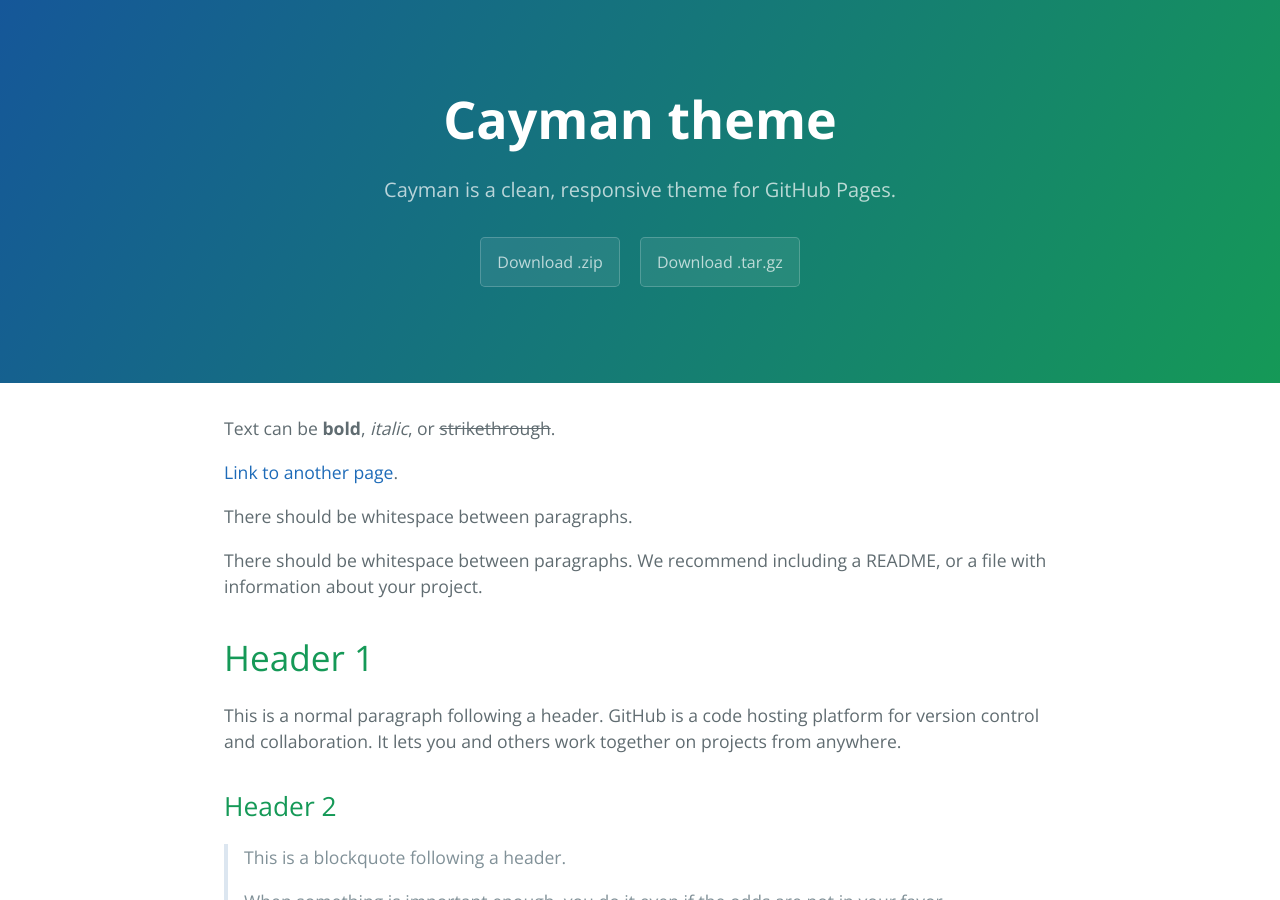
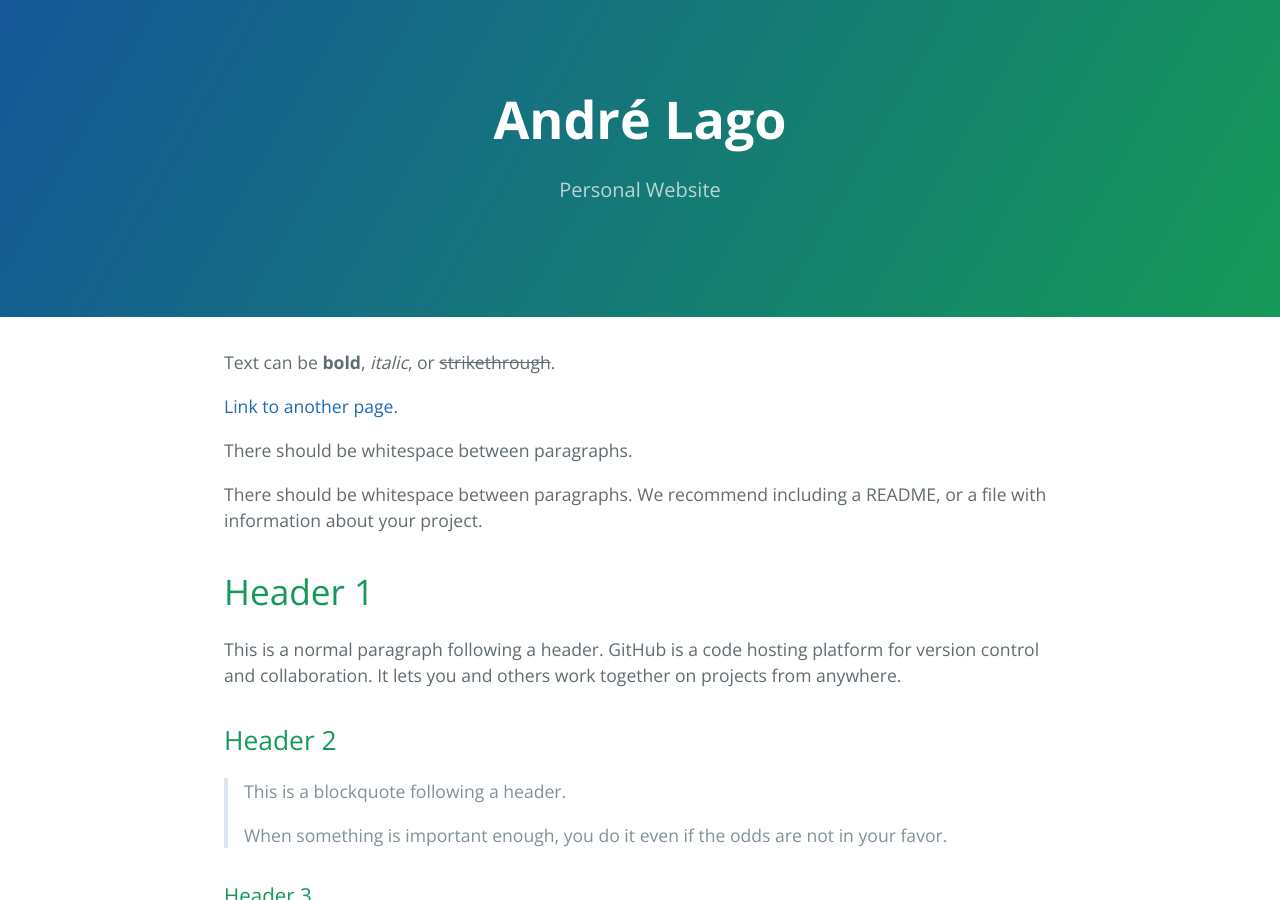
Before and after one commit to andrelago13/andrelago13.github.io, a Jekyll site: the page built from index.md, in a window 1280 px wide and 900 px high. Built offline with Jekyll 4.4.1, drawn with Linux system fonts in a browser that asks for light colours.

Commit message:
Test change

```diff
--- a/_config.yml
+++ b/_config.yml
@@ -1,5 +1,5 @@
-title: Cayman theme
-description: Cayman is a clean, responsive theme for GitHub Pages.
-show_downloads: true
+title: André Lago
+description: Personal Website
+show_downloads: false
 google_analytics:
 theme: jekyll-theme-cayman
```
